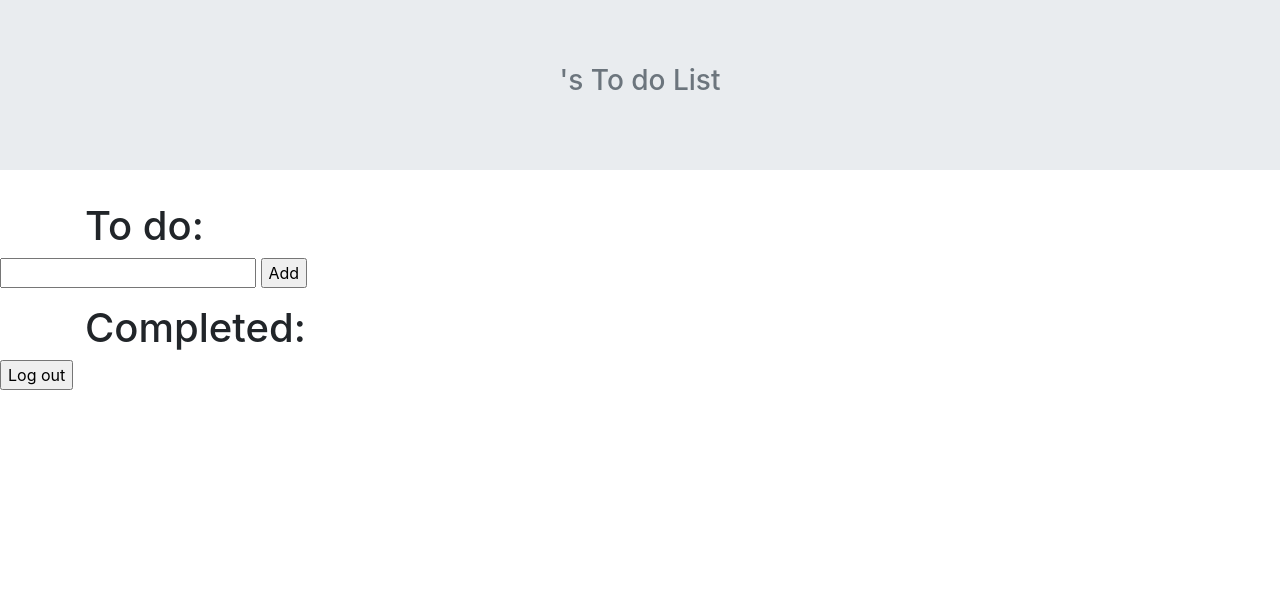
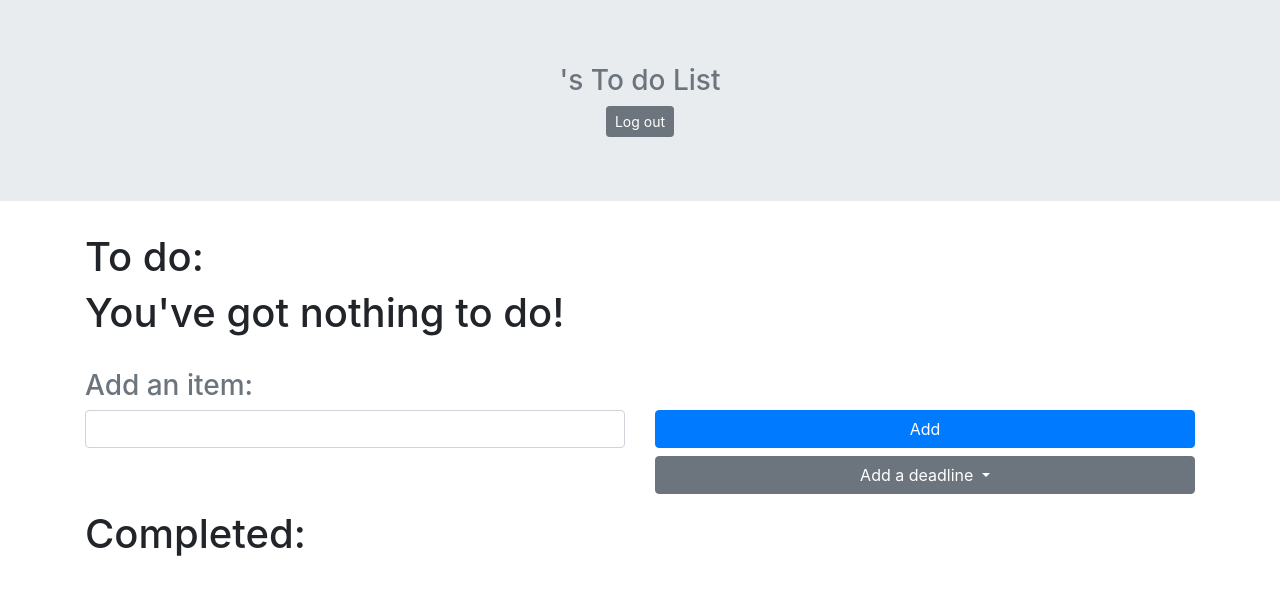
Before and after one commit to jeremyhall04/TodoApp, a Django app: template Project/templates/todo.html in a window 1280 px wide. Shown: the top 595 px of the page. Run offline with Django 3.2, Linux system fonts and the light colour scheme; the template is opened without the code that fills it, so the values that code supplies are empty; some libraries are stand-ins or nearby versions.

Commit message:
Added complete and date_completed and deadline to Item model, seperated completed tasks from uncomplete. Working on UI & UX

```diff
--- a/Project/templates/todo.html
+++ b/Project/templates/todo.html
@@ -13,48 +13,78 @@
 <body>
     <div class="text-center text-secondary text-color-red jumbotron jumbotron-fluid">
         <h3>{{ user_name }}'s To do List</h3>
+        <div class="container">
+            <form action="/" method="POST">{% csrf_token %}
+                <input type="submit" class="btn btn-sm btn-secondary" value="Log out">
+            </form>
+        </div>
     </div>
     <div class="container">
         <h1 class="text-display-5">To do:</h1>
         <ul class="list-group">
+            {% if not todo_items %}
+            <h1>You've got nothing to do!</h1>
+            {% else %}
             {% for item in todo_items %}
-            {{ item.complete }}
-            {% if item.complete == False %}
-            <li class="list-group-item">{{ item.content }}
-                <form action="/deleteTodo/{{ user_id }}/{{ item.id }}/" style="display:inline" method="POST">
-                    {% csrf_token %}
-                    <input type="submit" class="btn btn-primary btn-sm" value="Completed">
-                </form>
+            {% if item.complete is False %}
+            <li class="list-group-item">
+                <div class="container row">
+                    <div class="col col-9">
+                        <h4>{{ item.content }}</h4>
+                    </div>
+                    <div class="col col-3">
+                        <p class="text-secondary text-sm text-right">DEADLINE: {{ item.deadline }}</p>
+                        <div class="container text-right float-right">
+                            <form action="/deleteTodo/{{ user_id }}/{{ item.id }}/" method="POST">
+                                {% csrf_token %}
+                                <input type="submit" class="mt-1 btn btn-primary btn-sm" value="Completed">
+                            </form>
+                            <form action="/deleteTodo/{{ user_id }}/{{ item.id }}/" style="display:inline"
+                                method="POST">
+                                {% csrf_token %}
+                                <input type="submit" class="mt-1 btn btn-danger btn-sm" value="Delete">
+                            </form>
+                        </div>
+                    </div>
+                </div>
+            </li>
+            {% endif %}
+            {% endfor %}
+            {% endif %}
+        </ul>
+    </div>
+    <div class="container mt-4">
+        <h3 class="text-secondary">Add an item:</h3>
+        <form class="form-group" action="/addTodo/{{ user_id }}/" method="POST">{% csrf_token %}
+            <div class="row">
+                <div class="col">
+                    <input type="text" class="form-control" name="content" />
+                </div>
+                <div class="col">
+                    <input type="submit" value="Add" class="btn btn-primary btn-block">
+                    <button class="btn btn-secondary dropdown-toggle btn-block" id="addInfo" data-toggle="dropdown">
+                        Add a deadline
+                    </button>
+                    <div class="dropdown-menu pl-3 pr-3" aria-labelledby="addInfo">
+                        YYYY-MM-DD
+                        <input type="text" class="form-control" name="deadline">
+                    </div>
+                </div>
+            </div>
+        </form>
+    </div>
+
+    <div class="container">
+        <h1 class="text-display-5">Completed:</h1>
+        <ul class="list-group">
+            {% for item in todo_items %}
+            {% if item.complete is True %}
+            <li class="list-group-item">{{ item.content }} was completed on: {{ item.completed_date }}
             </li>
             {% endif %}
             {% endfor %}
         </ul>
     </div>
-
-    <form class="form-group" action="/addTodo/{{ user_id }}/" method="POST">{% csrf_token %}
-        <input type="text" name="content" />
-        <input type="submit" value="Add">
-    </form>
-
-    <div class="container">
-        <h1 class="text-display-5">Completed:</h1>
-        <ul class="list-group">
-            {% for item in todo_items %}
-            {% if item.complete == True %}
-            <li class="list-group-item">{{ item.content }}
-                <form action="/deleteTodo/{{ user_id }}/{{ item.id }}/" style="display:inline" method="POST">
-                    {% csrf_token %}
-                    <input type="submit" class="btn btn-primary btn-sm" value="Completed">
-                </form>
-            </li>
-            {% endif %}
-            {% endfor %}
-        </ul>
-    </div>
-
-    <form action="/" method="POST">{% csrf_token %}
-        <input type="submit" value="Log out">
-    </form>
 
     <script src="https://code.jquery.com/jquery-3.3.1.slim.min.js"
         integrity="sha384-q8i/X+965DzO0rT7abK41JStQIAqVgRVzpbzo5smXKp4YfRvH+8abtTE1Pi6jizo"
```
Also changed, not shown: Project/templates/landing.html (+3 -4 lines), Project/templates/register.html (+13 -20 lines), Project/todoApp/models.py (+5 -3 lines), Project/todoApp/views.py (+15 -3 lines), Project/todoApp/migrations/0004_auto_20191115_1207.py (added), Project/todoApp/migrations/0005_auto_20191115_1226.py (added), Project/todoApp/migrations/0006_auto_20191115_1309.py (added).
